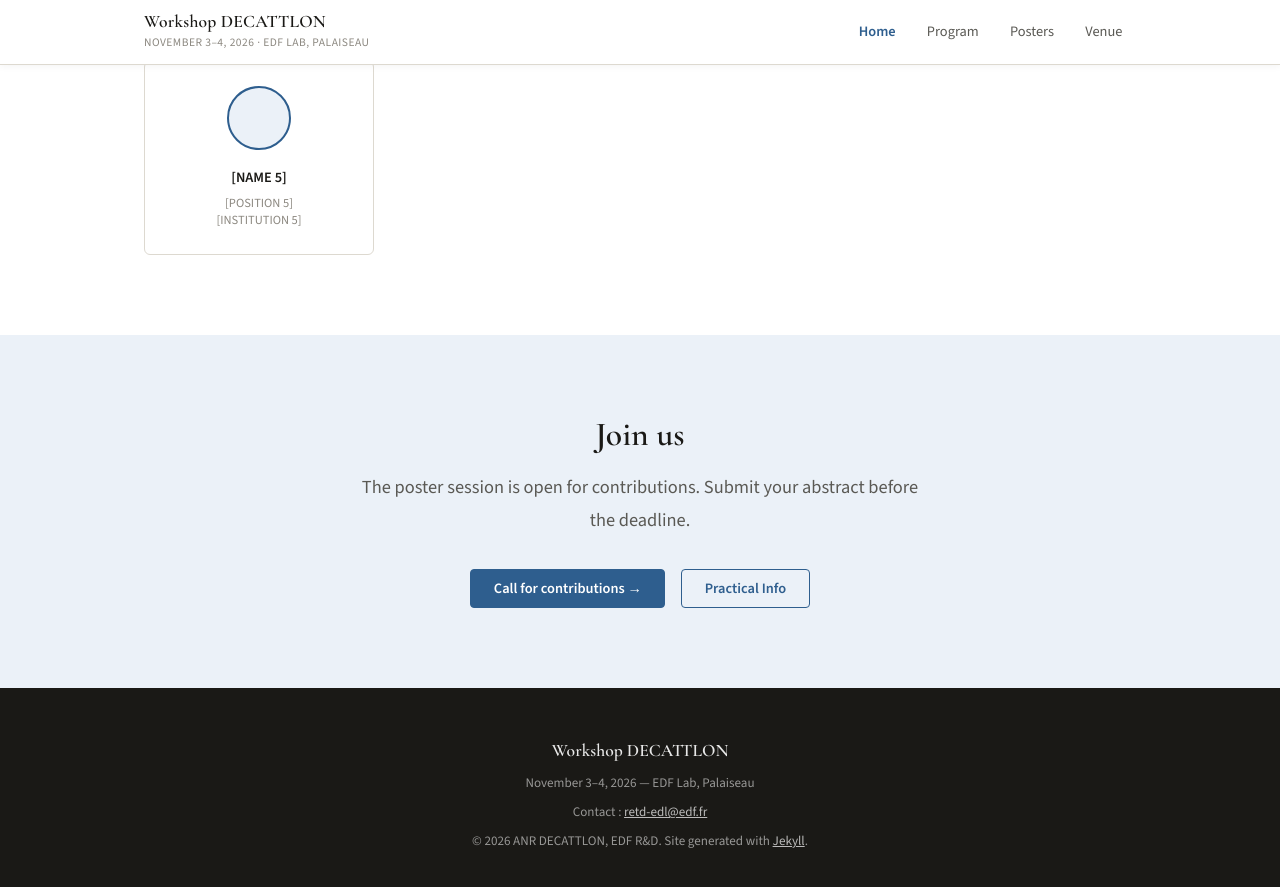
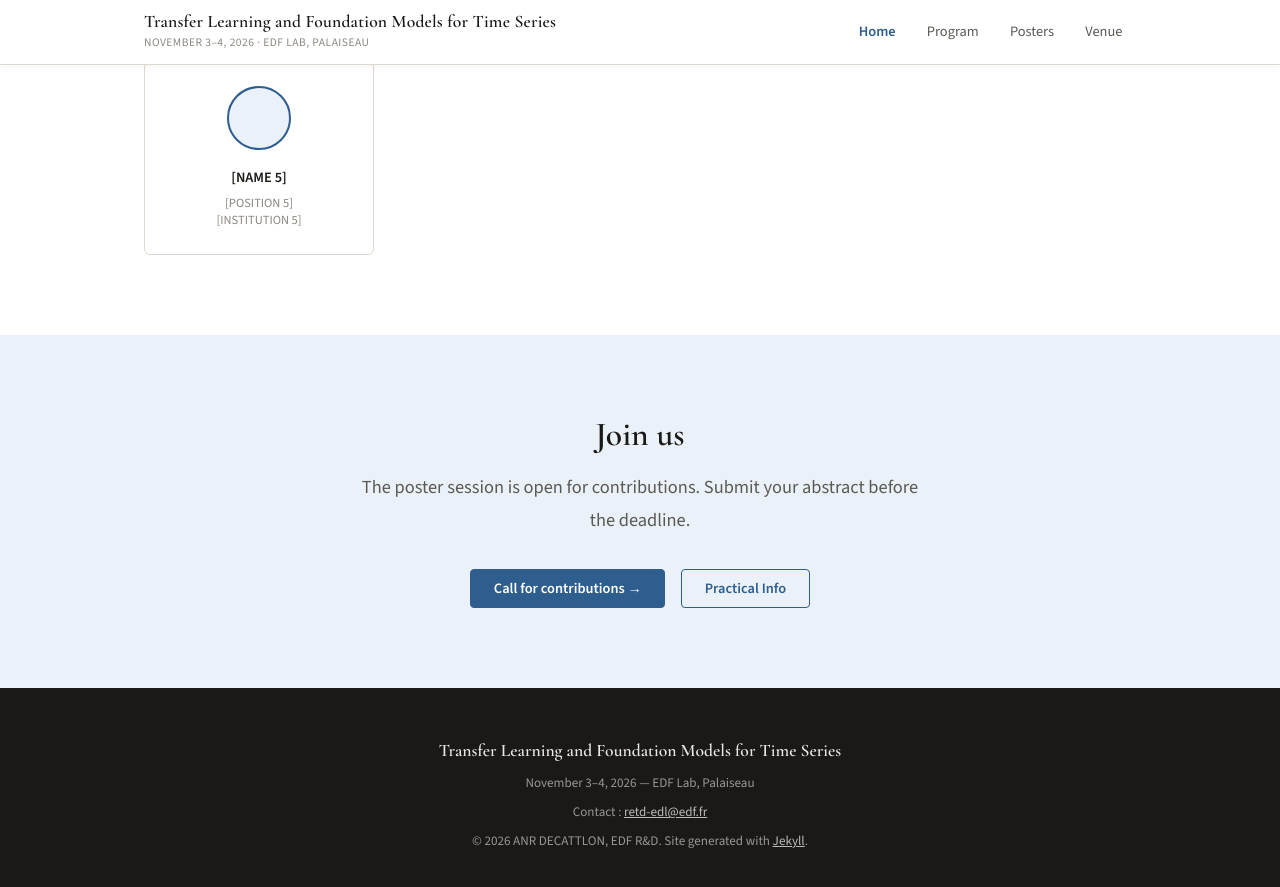
Before and after one commit to yvenn-amara/DECATTLON, a Jekyll site: the page built from index.md, in a window 1280 px wide and 900 px high, scrolled down 1654 px. Shown: the top 887 px of the window. Built offline with Jekyll 4.4.1, drawn with Linux system fonts in a browser that asks for light colours.

Commit message:
Update workshop title in configuration file

```diff
--- a/_config.yml
+++ b/_config.yml
@@ -1,4 +1,4 @@
-title: "Workshop DECATTLON"
+title: "Transfer Learning and Foundation Models for Time Series"
 description: "Transfer Learning and Foundation Models for Time Series"
 baseurl: "/DECATTLON"
 url: "https://yvenn-amara.github.io"
```
